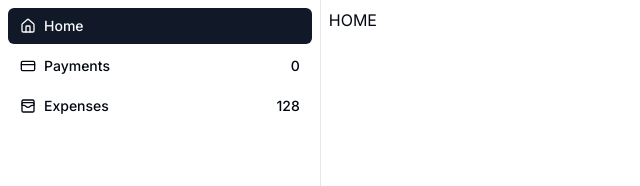
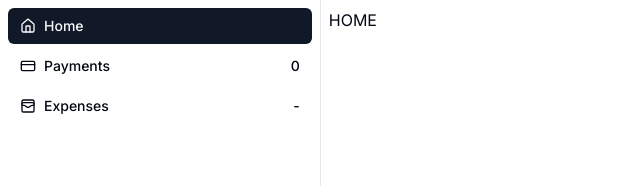
Before and after one commit to rkovalov/mamopay, a Next.js app: page / in a window 1280 px wide. Shown: the top 186 px of the page, without its empty margins (0-640 px from the left). Built offline with nearby package versions, Linux system fonts and the light colour scheme.

Commit message:
feat: load and show total expenses

```diff
--- a/src/components/layout/layout.tsx
+++ b/src/app/_components/layout/layout.tsx
@@ -3,6 +3,7 @@ import { useState } from "react";
 import { TooltipProvider } from "@/components/ui/tooltip";
 // import { Separator } from "@/components/ui/separator";
 import { NavBar } from "@/components/nav-bar";
+import { useExpensesStore } from "../../expenses/_store/store";
 
 import {
   ResizablePanelGroup,
@@ -17,7 +18,7 @@ interface LayoutProps {
 
 export const Layout: React.FC<LayoutProps> = ({ children }) => {
   const [isCollapsed, setIsCollapsed] = useState<boolean>(false);
-
+  const expensesStore = useExpensesStore((state) => state);
   return (
     <TooltipProvider delayDuration={0}>
       <ResizablePanelGroup
@@ -48,7 +49,10 @@ export const Layout: React.FC<LayoutProps> = ({ children }) => {
             )}`;
           }}
         >
-          <NavBar isCollapsed={isCollapsed} />
+          <NavBar
+            isCollapsed={isCollapsed}
+            totalExpenses={expensesStore.totalExpenses}
+          />
         </ResizablePanel>
         <ResizableHandle withHandle />
         <ResizablePanel defaultSize={75}>
--- /dev/null
+++ b/src/app/expenses/_store/store-initializer.tsx
@@ -0,0 +1,24 @@
+"use client";
+import { useEffect } from "react";
+
+import { useExpensesStore } from "./store";
+
+type StoreInitializerProps = {
+  totalExpenses: number;
+  children: React.ReactNode;
+};
+
+export function StoreInitializer({
+  totalExpenses,
+  children,
+}: StoreInitializerProps): React.ReactElement {
+  useEffect(() => {
+    console.log({ totalExpenses });
+    useExpensesStore.setState({
+      totalExpenses,
+    });
+  }, []);
+
+  console.log("RENDER initializer");
+  return <>{children}</>;
+}
--- /dev/null
+++ b/src/app/expenses/_store/store.ts
@@ -0,0 +1,9 @@
+import { create } from "zustand";
+
+export type ExpensesState = {
+  totalExpenses: number | null;
+};
+
+export const useExpensesStore = create<ExpensesState>(() => ({
+  totalExpenses: null,
+}));
--- a/src/app/expenses/page.tsx
+++ b/src/app/expenses/page.tsx
@@ -1,12 +1,20 @@
 import * as DL from "./_data-layer";
 import { Expenses } from "./_components/expenses";
+import { StoreInitializer } from "./_store/store-initializer";
 
 export default async function ExpensesPage() {
-  const expenses = await DL.fetchExpenses();
+  async function getExpenses() {
+    "use server";
+    return await DL.fetchExpenses();
+  }
+
+  const expenses = await getExpenses();
 
   return (
     <div className="flex flex-col">
-      <Expenses expenses={expenses.expenses} />
+      <StoreInitializer totalExpenses={expenses.pagination.totalItems}>
+        <Expenses expenses={expenses.expenses} />
+      </StoreInitializer>
     </div>
   );
 }
--- a/src/app/layout.tsx
+++ b/src/app/layout.tsx
@@ -4,7 +4,7 @@ import { Inter } from "next/font/google";
 import "./globals.css";
 
 import { TooltipProvider } from "@/components/ui/tooltip";
-import { Layout } from "@/components/layout";
+import { Layout } from "@/app/_components/layout";
 
 const inter = Inter({ subsets: ["latin"] });
 
--- a/src/components/nav-bar/nav-bar.tsx
+++ b/src/components/nav-bar/nav-bar.tsx
@@ -1,13 +1,17 @@
 "use client";
 import { CreditCard, WalletCards, House } from "lucide-react";
-
+import { useStore } from "zustand";
 import { Nav } from "@/components/ui/nav";
 
 interface NavBarProps {
   isCollapsed: boolean;
+  totalExpenses: number | null;
 }
 
-export const NavBar: React.FC<NavBarProps> = ({ isCollapsed }) => {
+export const NavBar: React.FC<NavBarProps> = ({
+  isCollapsed,
+  totalExpenses,
+}) => {
   return (
     <Nav
       isCollapsed={isCollapsed}
@@ -27,7 +31,7 @@ export const NavBar: React.FC<NavBarProps> = ({ isCollapsed }) => {
         {
           title: "Expenses",
           href: "/expenses",
-          label: "128", // count of items
+          label: Number(totalExpenses) > 0 ? String(totalExpenses) : "-", // count of items
           icon: WalletCards,
         },
       ]}
```
Also changed, not shown: src/app/_components/layout/index.ts (renamed from src/components/layout/index.ts).
